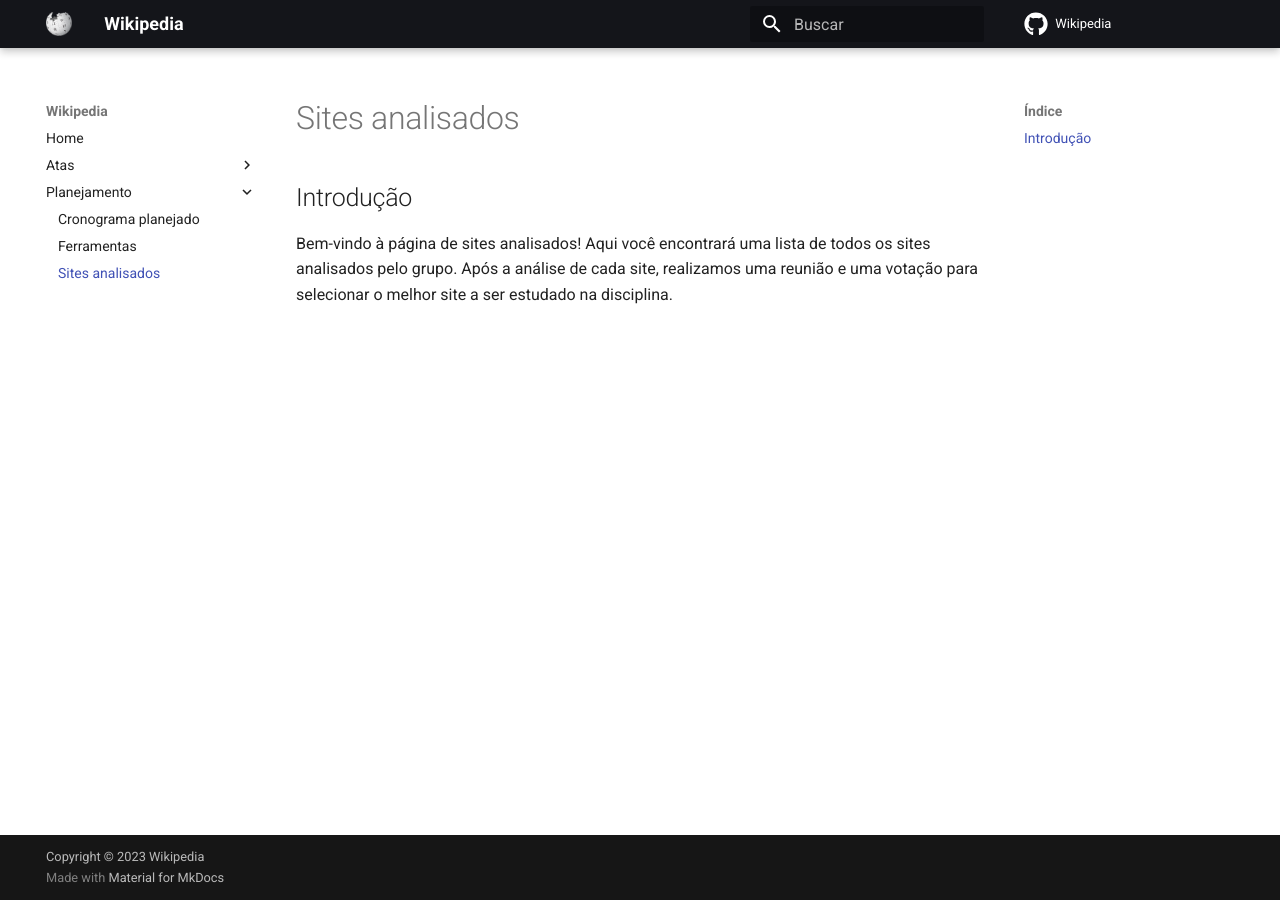
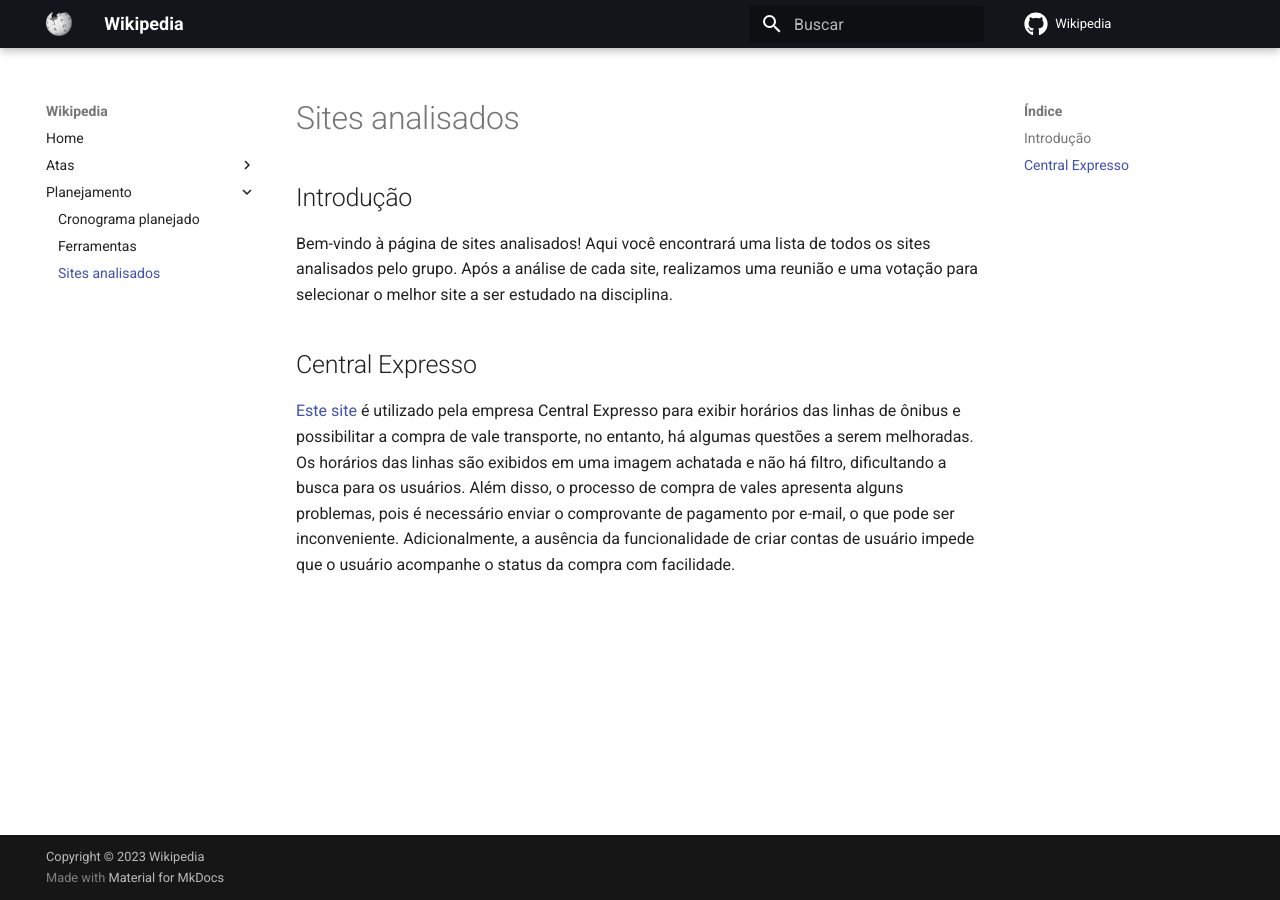
Before and after one commit to Interacao-Humano-Computador/2023.1-Wikipedia, an MkDocs documentation site: the page built from docs/planejamento/sitesAnalisados.md, in a window 1280 px wide. Built offline with MkDocs 1.6.1 and Material for MkDocs 9.7.7, drawn with Linux system fonts in a browser that asks for light colours; comment, search, counter and statistics services are not loaded.

Commit message:
adiciona Central Expresso em sites analisados

```diff
--- a/docs/planejamento/sitesAnalisados.md
+++ b/docs/planejamento/sitesAnalisados.md
@@ -1,3 +1,7 @@
 ## Introdução
 
 Bem-vindo à página de sites analisados! Aqui você encontrará uma lista de todos os sites analisados pelo grupo. Após a análise de cada site, realizamos uma reunião e uma votação para selecionar o melhor site a ser estudado na disciplina.
+
+## Central Expresso
+
+[Este site](https://centralexpresso.com/ "Link para o site da Central Expresso") é utilizado pela empresa Central Expresso para exibir horários das linhas de ônibus e possibilitar a compra de vale transporte, no entanto, há algumas questões a serem melhoradas. Os horários das linhas são exibidos em uma imagem achatada e não há filtro, dificultando a busca para os usuários. Além disso, o processo de compra de vales apresenta alguns problemas, pois é necessário enviar o comprovante de pagamento por e-mail, o que pode ser inconveniente. Adicionalmente, a ausência da funcionalidade de criar contas de usuário impede que o usuário acompanhe o status da compra com facilidade.
```
